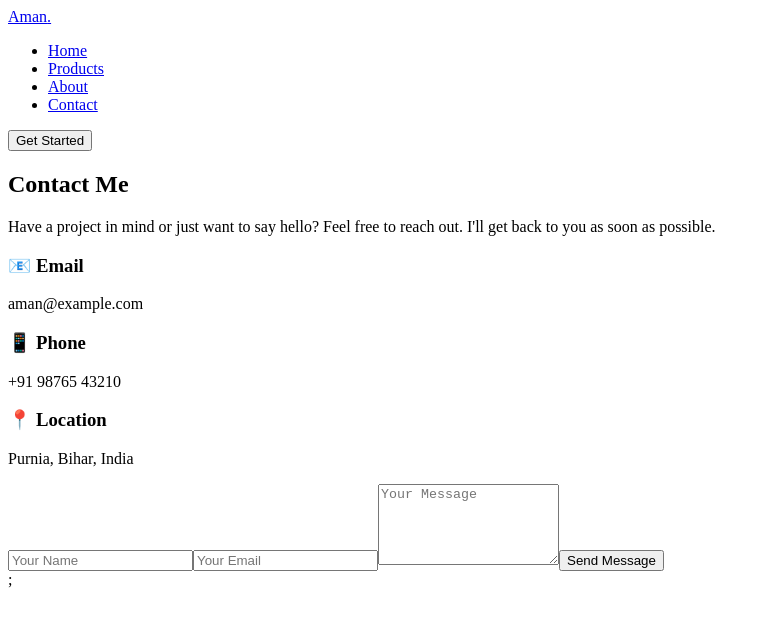
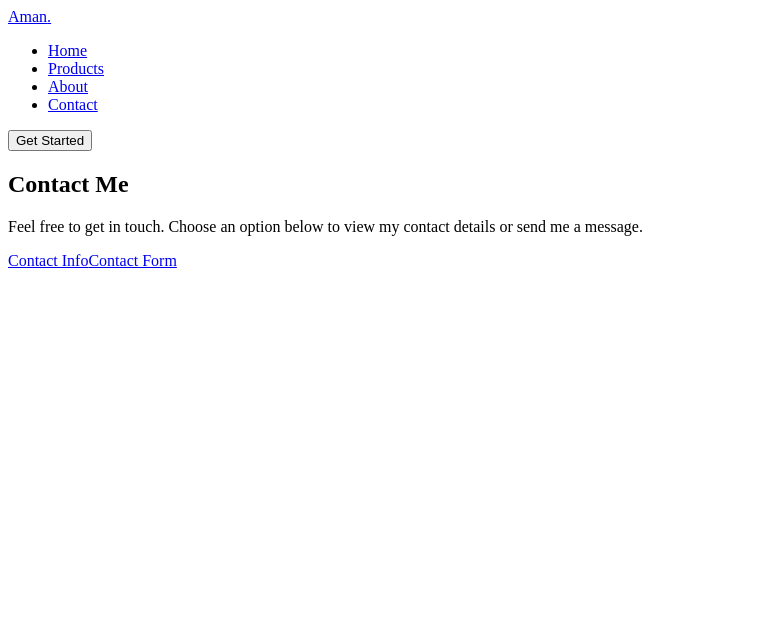
Before and after one commit to amnk11/routing-in-react, a React (Vite) app: page /contact in a window 1280 px wide. Shown: the top 626 px of the page, without its empty margins (0-770 px from the left). Built offline with nearby package versions, Linux system fonts and the light colour scheme; the HTML template or start-up script is replaced by a standard one.

Commit message:
feat: add nested routing for contact section

```diff
--- a/src/App.jsx
+++ b/src/App.jsx
@@ -1,7 +1,6 @@
 import Home from "./pages/Home.jsx";
 import Products from "./pages/Products.jsx";
 import About from "./pages/About.jsx";
-import Contact from "./pages/Contact.jsx";
 import {
   Route,
   createBrowserRouter,
@@ -9,13 +8,19 @@ import {
   RouterProvider,
 } from "react-router-dom";
 import RootLayout from "./layout/RootLayout.jsx";
+import ContactLayout from "./layout/ContactLayout.jsx";
+import ContactInfo from "./components/ContactInfo.jsx";
+import ContactForm from "./components/ContactForm.jsx";
 
 const Router = createBrowserRouter(
   createRoutesFromElements(
     <Route path="/" element={<RootLayout />}>
       <Route index element={<Home />} />
       <Route path="products" element={<Products />} />
-      <Route path="contact" element={<Contact />} />
+      <Route path="contact" element={<ContactLayout />}>
+        <Route path="info" element={<ContactInfo />} />
+        <Route path="form" element={<ContactForm />} />
+      </Route>
       <Route path="about" element={<About />} />
     </Route>,
   ),
@@ -24,7 +29,7 @@ const Router = createBrowserRouter(
 const App = () => {
   return (
     <>
-      <RouterProvider router={Router} />;
+      <RouterProvider router={Router} />
     </>
   );
 };
--- /dev/null
+++ b/src/components/ContactForm.jsx
@@ -0,0 +1,60 @@
+import React from "react";
+
+const ContactForm = () => {
+  return (
+    <form className="space-y-5 rounded-2xl border border-zinc-800 bg-zinc-900 p-8">
+      <div>
+        <label className="mb-2 block text-sm font-medium text-zinc-300">
+          Full Name
+        </label>
+        <input
+          type="text"
+          placeholder="Enter your name"
+          className="w-full rounded-lg border border-zinc-700 bg-zinc-950 px-4 py-3 text-white outline-none transition focus:border-amber-400"
+        />
+      </div>
+
+      <div>
+        <label className="mb-2 block text-sm font-medium text-zinc-300">
+          Email Address
+        </label>
+        <input
+          type="email"
+          placeholder="Enter your email"
+          className="w-full rounded-lg border border-zinc-700 bg-zinc-950 px-4 py-3 text-white outline-none transition focus:border-amber-400"
+        />
+      </div>
+
+      <div>
+        <label className="mb-2 block text-sm font-medium text-zinc-300">
+          Subject
+        </label>
+        <input
+          type="text"
+          placeholder="Subject"
+          className="w-full rounded-lg border border-zinc-700 bg-zinc-950 px-4 py-3 text-white outline-none transition focus:border-amber-400"
+        />
+      </div>
+
+      <div>
+        <label className="mb-2 block text-sm font-medium text-zinc-300">
+          Message
+        </label>
+        <textarea
+          rows="6"
+          placeholder="Write your message..."
+          className="w-full resize-none rounded-lg border border-zinc-700 bg-zinc-950 px-4 py-3 text-white outline-none transition focus:border-amber-400"
+        ></textarea>
+      </div>
+
+      <button
+        type="submit"
+        className="w-full rounded-lg bg-amber-400 py-3 font-semibold text-black transition duration-300 hover:bg-amber-300 active:scale-95"
+      >
+        Send Message 🚀
+      </button>
+    </form>
+  );
+};
+
+export default ContactForm;
--- /dev/null
+++ b/src/components/ContactInfo.jsx
@@ -0,0 +1,47 @@
+import React from "react";
+
+const ContactInfo = () => {
+  return (
+    <div className="space-y-6">
+      <div className="rounded-2xl border border-zinc-800 bg-zinc-900 p-6">
+        <h3 className="mb-2 text-xl font-semibold text-amber-400">
+          📧 Email
+        </h3>
+        <p className="text-zinc-400">aman@example.com</p>
+      </div>
+
+      <div className="rounded-2xl border border-zinc-800 bg-zinc-900 p-6">
+        <h3 className="mb-2 text-xl font-semibold text-amber-400">
+          📱 Phone
+        </h3>
+        <p className="text-zinc-400">+91 98765 43210</p>
+      </div>
+
+      <div className="rounded-2xl border border-zinc-800 bg-zinc-900 p-6">
+        <h3 className="mb-2 text-xl font-semibold text-amber-400">
+          📍 Location
+        </h3>
+        <p className="text-zinc-400">Purnia, Bihar, India</p>
+      </div>
+
+      <div className="rounded-2xl border border-zinc-800 bg-zinc-900 p-6">
+        <h3 className="mb-2 text-xl font-semibold text-amber-400">
+          🌐 Website
+        </h3>
+        <p className="text-zinc-400">www.amanportfolio.dev</p>
+      </div>
+
+      <div className="rounded-2xl border border-zinc-800 bg-zinc-900 p-6">
+        <h3 className="mb-2 text-xl font-semibold text-amber-400">
+          ⏰ Availability
+        </h3>
+        <p className="text-zinc-400">
+          Monday - Friday <br />
+          10:00 AM - 6:00 PM
+        </p>
+      </div>
+    </div>
+  );
+};
+
+export default ContactInfo;
--- a/src/components/Navbar.jsx
+++ b/src/components/Navbar.jsx
@@ -1,4 +1,4 @@
-import { NavLink } from "react-router-dom";
+import { NavLink, useNavigate } from "react-router-dom";
 
 const links = [
   { name: "Home", path: "/" },
@@ -8,10 +8,11 @@ const links = [
 ];
 
 const Navbar = () => {
+  const navigate = useNavigate();
+
   return (
     <nav className="sticky top-0 z-50 border-b border-white/10 bg-zinc-950 backdrop-blur-xl">
       <div className="mx-auto flex h-20 max-w-7xl items-center justify-between px-8">
-        {/* Brand */}
         <NavLink
           to="/"
           className="cursor-pointer text-3xl font-black tracking-tight"
@@ -22,7 +23,6 @@ const Navbar = () => {
           <span className="text-amber-400">.</span>
         </NavLink>
 
-        {/* Links */}
         <ul className="flex items-center gap-12 text-[15px] font-medium">
           {links.map((item) => (
             <li key={item.name}>
@@ -42,8 +42,10 @@ const Navbar = () => {
           ))}
         </ul>
 
-        {/* Button */}
-        <button className="rounded-xl bg-linear-to-r from-amber-300 via-yellow-400 to-orange-500 px-6 py-3 font-semibold text-black shadow-lg shadow-amber-500/20 transition-all duration-300 hover:-translate-y-1 hover:shadow-amber-500/40 active:scale-95">
+        <button
+          className="rounded-xl bg-linear-to-r from-amber-300 via-yellow-400 to-orange-500 px-6 py-3 font-semibold text-black shadow-lg shadow-amber-500/20 transition-all duration-300 hover:-translate-y-1 hover:shadow-amber-500/40 active:scale-95"
+          onClick={() => navigate("/contact", { replace: true })}
+        >
           Get Started
         </button>
       </div>
--- /dev/null
+++ b/src/layout/ContactLayout.jsx
@@ -0,0 +1,13 @@
+import React from 'react'
+import Contact from '../pages/Contact.jsx'
+import { Outlet } from 'react-router-dom'
+
+const ContactLayout = () => {
+  return (
+    <div>
+        <Contact/>
+    </div>
+  )
+}
+
+export default ContactLayout
--- a/src/pages/Contact.jsx
+++ b/src/pages/Contact.jsx
@@ -1,4 +1,5 @@
 import React from "react";
+import { NavLink, Outlet } from "react-router-dom";
 
 const Contact = () => {
   return (
@@ -8,64 +9,43 @@ const Contact = () => {
           Contact <span className="text-amber-400">Me</span>
         </h1>
 
-        <p className="mb-12 max-w-2xl text-lg text-zinc-400">
-          Have a project in mind or just want to say hello? Feel free to reach
-          out. I'll get back to you as soon as possible.
+        <p className="mb-10 max-w-2xl text-lg text-zinc-400">
+          Feel free to get in touch. Choose an option below to view my contact
+          details or send me a message.
         </p>
 
-        <div className="grid gap-10 md:grid-cols-2">
-          {/* Contact Info */}
-          <div className="space-y-6">
-            <div className="rounded-2xl border border-zinc-800 bg-zinc-900 p-6">
-              <h3 className="mb-2 text-xl font-semibold text-amber-400">
-                📧 Email
-              </h3>
-              <p className="text-zinc-400">aman@example.com</p>
-            </div>
+        <div className="mb-10 flex gap-4">
+          <NavLink
+            to="info"
+            end
+            className={({ isActive }) =>
+              `rounded-lg px-5 py-2 font-medium transition ${
+                isActive
+                  ? "bg-amber-400 text-black"
+                  : "border border-zinc-700 bg-zinc-900 text-zinc-300 hover:border-amber-400 hover:text-amber-400"
+              }`
+            }
+          >
+            Contact Info
+          </NavLink>
 
-            <div className="rounded-2xl border border-zinc-800 bg-zinc-900 p-6">
-              <h3 className="mb-2 text-xl font-semibold text-amber-400">
-                📱 Phone
-              </h3>
-              <p className="text-zinc-400">+91 98765 43210</p>
-            </div>
+          <NavLink
+            to="form"
+            className={({ isActive }) =>
+              `rounded-lg px-5 py-2 font-medium transition ${
+                isActive
+                  ? "bg-amber-400 text-black"
+                  : "border border-zinc-700 bg-zinc-900 text-zinc-300 hover:border-amber-400 hover:text-amber-400"
+              }`
+            }
+          >
+            Contact Form
+          </NavLink>
+        </div>
 
-            <div className="rounded-2xl border border-zinc-800 bg-zinc-900 p-6">
-              <h3 className="mb-2 text-xl font-semibold text-amber-400">
-                📍 Location
-              </h3>
-              <p className="text-zinc-400">Purnia, Bihar, India</p>
-            </div>
-          </div>
 
-          {/* Contact Form */}
-          <form className="space-y-5 rounded-2xl border border-zinc-800 bg-zinc-900 p-8">
-            <input
-              type="text"
-              placeholder="Your Name"
-              className="w-full rounded-lg border border-zinc-700 bg-zinc-950 px-4 py-3 outline-none transition focus:border-amber-400"
-            />
 
-            <input
-              type="email"
-              placeholder="Your Email"
-              className="w-full rounded-lg border border-zinc-700 bg-zinc-950 px-4 py-3 outline-none transition focus:border-amber-400"
-            />
-
-            <textarea
-              rows="5"
-              placeholder="Your Message"
-              className="w-full resize-none rounded-lg border border-zinc-700 bg-zinc-950 px-4 py-3 outline-none transition focus:border-amber-400"
-            ></textarea>
-
-            <button
-              type="submit"
-              className="w-full rounded-lg bg-amber-400 py-3 font-semibold text-black transition duration-300 hover:bg-amber-300 active:scale-95"
-            >
-              Send Message
-            </button>
-          </form>
-        </div>
+        <Outlet />
       </div>
     </section>
   );
```
